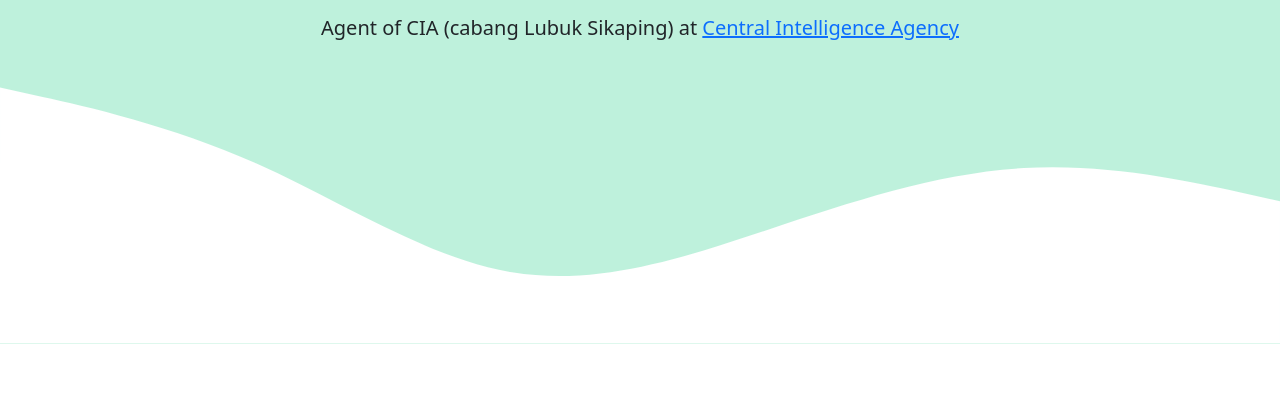
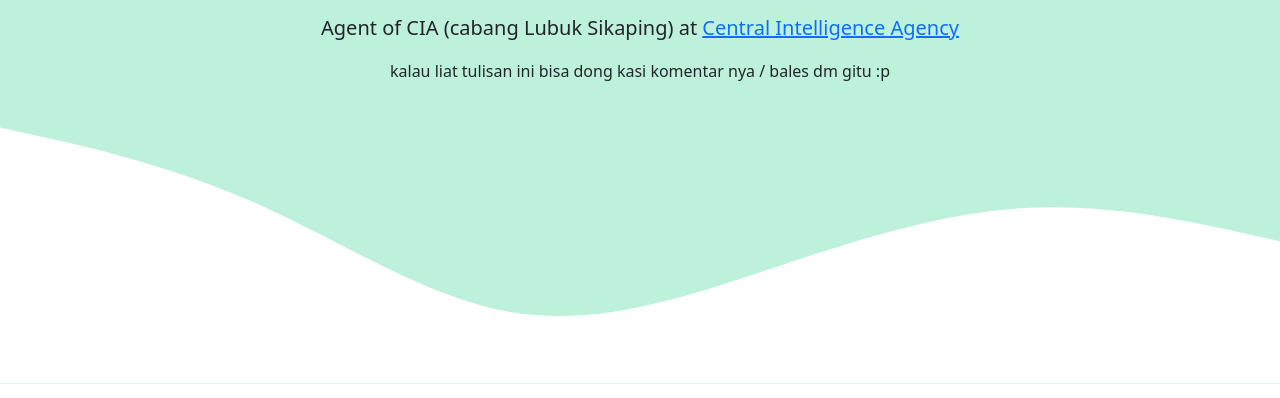
Before and after one commit to ForCicil/forcicil.github.io, a plain HTML site: page index.html in a window 1280 px wide. Shown: the part 264-662 px from the top of the page. Drawn offline with nearby package versions, Linux system fonts and the light colour scheme.

Commit message:
send a clue message

```diff
--- a/index.html
+++ b/index.html
@@ -49,6 +49,7 @@
       <h1 class="display-4">Wengki Adillah</h1>
       <p>(13 January 1991)</p>
       <p class="lead">Agent of CIA (cabang Lubuk Sikaping) at <a target="_blank" href="https://www.cia.gov/">Central Intelligence Agency</a></p>
+      <p>kalau liat tulisan ini bisa dong kasi komentar nya / bales dm gitu :p</p>
 
       <svg xmlns="http://www.w3.org/2000/svg" viewBox="0 0 1440 320">
         <path
```
